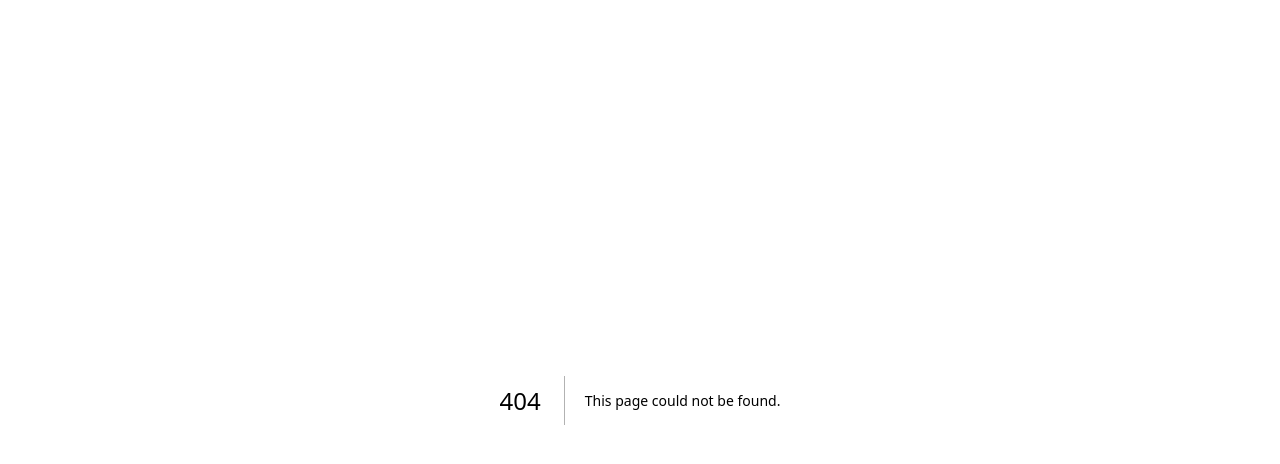
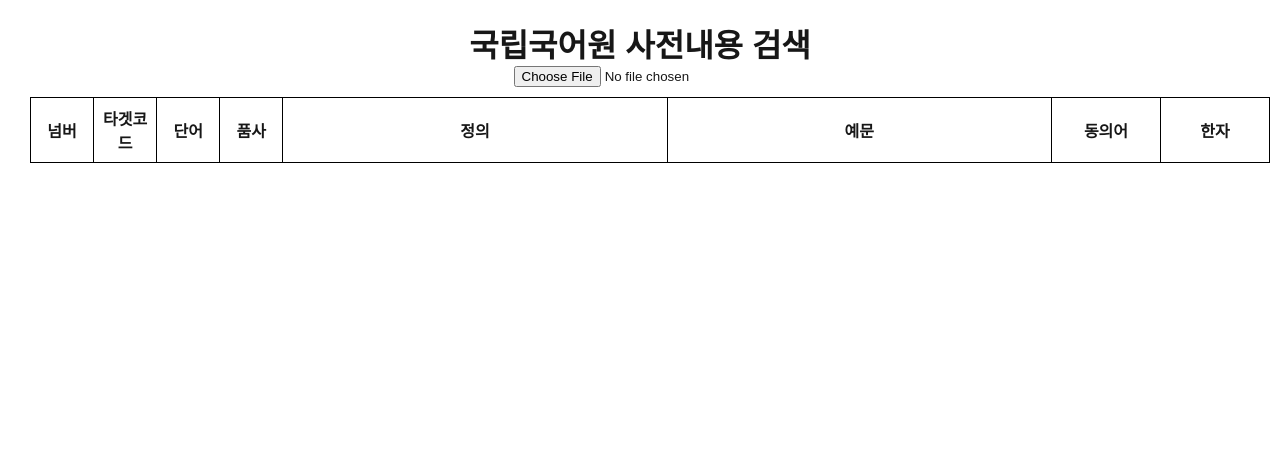
Before and after one commit to Jaek1783/korean.go.kr, a Next.js app: page /detail in a window 1280 px wide. Before the commit this address had no page. Shown: the top 464 px of the page. Built offline with nearby package versions, Linux system fonts and the light colour scheme.

Commit message:
사전내용검색 페이지제작

```diff
--- /dev/null
+++ b/app/(home)/detail/page.tsx
@@ -0,0 +1,10 @@
+import DetailPage from '@/components/page/DetailPage';
+import React from 'react';
+
+export default function Home() {
+  return (
+    <div>
+      <DetailPage/>
+    </div>
+  );
+}
--- /dev/null
+++ b/app/api/dictionary-code/route.ts
@@ -0,0 +1,50 @@
+import { TargetResponse } from "@/components/types/koreanDictionary";
+import { NextRequest, NextResponse } from "next/server";
+
+// 표준국어대사전 데이터 요청(json)
+export async function GET(request: NextRequest) {
+  const searchParams = request.nextUrl.searchParams;
+  const code = searchParams.get("code");
+
+  // URL 파라미터 구성
+  const params = new URLSearchParams({
+    key: process.env.NEXT_PUBLIC_STDICT_API_KEY!,
+    req_type: "json",
+    method:"target_code",
+    q: code ?? "",
+    type_search: "view",
+  });
+
+  const url = `https://stdict.korean.go.kr/api/view.do?${params}`;
+  try {
+    const response = await fetch(url);
+
+    // 빈 응답 처리
+    const text = await response.text();
+    if (!text || text.trim().length === 0) {
+      console.log("결과 없음: 빈 응답");
+      return NextResponse.json({message: "결과 없음", code:code });
+    }
+
+    // JSON 파싱 및 데이터 반환
+    try {
+      const data: { channel: { item: TargetResponse[] } } = JSON.parse(text); // 타입 명시
+      if (!data.channel?.item || data.channel.item.length === 0) {
+        console.log("결과 없음: 데이터 없음");
+        return NextResponse.json({ message: "결과 없음",code:code });
+      }
+
+      // 각 결과 출력
+      // data.channel.item.forEach((item: DictionaryResponse, index: number) => {
+      //   console.log(`결과 ${index + 1}:`, JSON.stringify(item, null, 2)); // JSON 포맷으로 출력
+      // });
+      return NextResponse.json(data);
+    } catch (jsonError) {
+      console.log("JSON 파싱 실패", jsonError);
+      return NextResponse.json({ message: "응답 데이터 파싱 실패" }, { status: 500 });
+    }
+  } catch (error) {
+    console.error("실패:", error);
+    return NextResponse.json({ message: "서버 요청 실패" }, { status: 500 });
+  }
+}
--- /dev/null
+++ b/components/page/DetailPage.module.css
@@ -0,0 +1,59 @@
+.allWrap{
+  display:flex;
+  flex-direction:column;
+  justify-content:center;
+  align-items:center;
+  padding:20px;
+}
+.result {
+  width: 100%;
+  border-collapse: collapse;
+  text-align: center;
+  margin:10px;
+}
+
+.result tr {
+  border:1px solid #000;
+}
+.result th {
+  padding:8px;
+  border:1px solid #000;
+}
+
+/* 스피너 */
+.loader{
+  display: block;
+  position: relative;
+  height: 12px;
+  width: 80%;
+  background: 1px rgb(201, 201, 201);
+  border-radius: 10px;
+  overflow: hidden;
+}
+.loader::after {
+  content: '';
+  width: 40%;
+  height: 100%;
+  background: #FF3D00;
+  position: absolute;
+  top: 0;
+  left: 0;
+  box-sizing: border-box;
+  animation: animloader 3s linear infinite;
+}
+
+@keyframes animloader {
+  0% {
+    left: 0;
+    transform: translateX(-100%);
+  }
+  100% {
+    left: 100%;
+    transform: translateX(0%);
+  }
+}
+
+.result td {
+  border:1px solid #000;
+  padding:8px;
+}
--- /dev/null
+++ b/components/page/DetailPage.tsx
@@ -0,0 +1,151 @@
+"use client";
+import { useState, useRef } from "react";
+import * as XLSX from "xlsx";
+import { ResultDetail } from "../types/koreanDictionary";
+import WordInfoComponent from "../data/Word_Info";
+import classes from "./DetailPage.module.css";
+
+export default function DetailPage() {
+  const [codes, setCodes] = useState<string[]>([]);
+  const [results, setResults] = useState<ResultDetail[] | null>(null);
+
+  const [error, setError] = useState<string | null>(null);
+  const [isSearching, setIsSearching] = useState<boolean>(false);
+  const abortControllerRef = useRef<AbortController | null>(null);
+  const searchResults: ResultDetail[] | { message: string; word?: string } = [];
+  const handleFileUpload = (e: React.ChangeEvent<HTMLInputElement>) => {
+    const uploadedFile = e.target.files?.[0];
+    if (uploadedFile) {
+      readExcelFile(uploadedFile);
+    }
+  };
+
+  const readExcelFile = (file: File) => {
+    const reader = new FileReader();
+    reader.onload = (e) => {
+      const data = e.target?.result;
+      if (data) {
+        const workbook = XLSX.read(data, { type: "binary" });
+        const sheetName = workbook.SheetNames[0];
+        const sheet = workbook.Sheets[sheetName];
+        const json = XLSX.utils.sheet_to_json<{ Target: string }>(sheet); // Target 열 읽기
+        const targetList = json.map((row) => row.Target); // Target 열에서 데이터 추출
+        setCodes(targetList);
+      }
+    };
+    reader.readAsBinaryString(file);
+  };
+
+  const handleSearch = async () => {
+    setError(null);
+    // setResults(null);
+    setIsSearching(true);
+    abortControllerRef.current = new AbortController();
+
+    if (codes.length === 0) {
+      setError("엑셀 파일에서 단어를 불러오세요.");
+      setIsSearching(false);
+      return;
+    }
+
+    try {
+      for (const code of codes) {
+        const response = await fetch(
+          `/api/dictionary-code?code=${encodeURIComponent(code)}`,
+          {
+            method: "GET",
+            headers: { "Content-Type": "application/json" },
+            signal: abortControllerRef.current.signal,
+          }
+        );
+
+        if (!response.ok) {
+          throw new Error("API 요청 실패");
+        }
+
+        const data = await response.json();
+        if (data.channel?.item) {
+          const item = data.channel.item;
+          searchResults.push(item); // 객체를 바로 추가
+        } else {
+          console.log(data)
+        }
+      }
+      setResults(searchResults);
+    } catch (error) {
+      if (abortControllerRef.current.signal.aborted) {
+        console.log("검색이 취소되었습니다.");
+      } else {
+        console.error("검색 중 오류:", error);
+        setError("단어 검색 중 오류가 발생했습니다.");
+      }
+    } finally {
+      setIsSearching(false);
+    }
+  };
+
+  const handleCancelSearch = () => {
+    if (abortControllerRef.current) {
+      abortControllerRef.current.abort();
+      setIsSearching(false);
+    }
+  };
+
+  return (
+    <div className={classes.allWrap}>
+      <h1>국립국어원 사전내용 검색</h1>
+      <input type="file" accept=".xlsx, .xls" onChange={handleFileUpload} />
+      {codes.length > 0 && (
+        <p>
+          {codes.length - 1}개의 단어를 불러왔습니다.
+          {!isSearching ? (
+            <button onClick={handleSearch}>검색 시작</button>
+          ) : (
+            <button onClick={handleCancelSearch}>검색 취소</button>
+          )}
+        </p>
+      )}
+
+      {isSearching && <p>검색 중입니다...</p>}
+      {isSearching && <span className={classes.loader}></span>}
+
+      {error && <p style={{ color: "red" }}>{error}</p>}
+
+      {/* 동음이의어 정보 출력 */}
+      <div>
+        <table className={classes.result}>
+          <thead>
+            <tr>
+              <th style={{ width: "100px" }}>넘버</th>
+              <th style={{ width: "100px" }}>타겟코드</th>
+              <th style={{ width: "100px" }}>단어</th>
+              <th style={{ width: "100px" }}>품사</th>
+              <th style={{ width: "800px" }}>정의</th>
+              <th style={{ width: "800px" }}>예문</th>
+              <th style={{ width: "200px" }}>동의어</th>
+              {/* <th style={{ border: "1px solid black", padding: "8px" }}>단어 종류</th> */}
+              {/* <th style={{ border: "1px solid black", padding: "8px" }}>발음 정보</th> */}
+              <th style={{ width: "200px" }}>한자</th>
+
+              {/* <th style={{ border: "1px solid black", padding: "8px" }}>원래 정의</th> */}
+            </tr>
+          </thead>
+          <tbody>
+            {results?.map(
+              (info, index) => (
+                (
+                  <WordInfoComponent
+                    key={index}
+                    wordInfo={info.word_info}
+                    index={index}
+                    code={info.target_code}
+                  />
+                )
+              )
+            )}
+          </tbody>
+        </table>
+      </div>
+    </div>
+  );
+}
```
